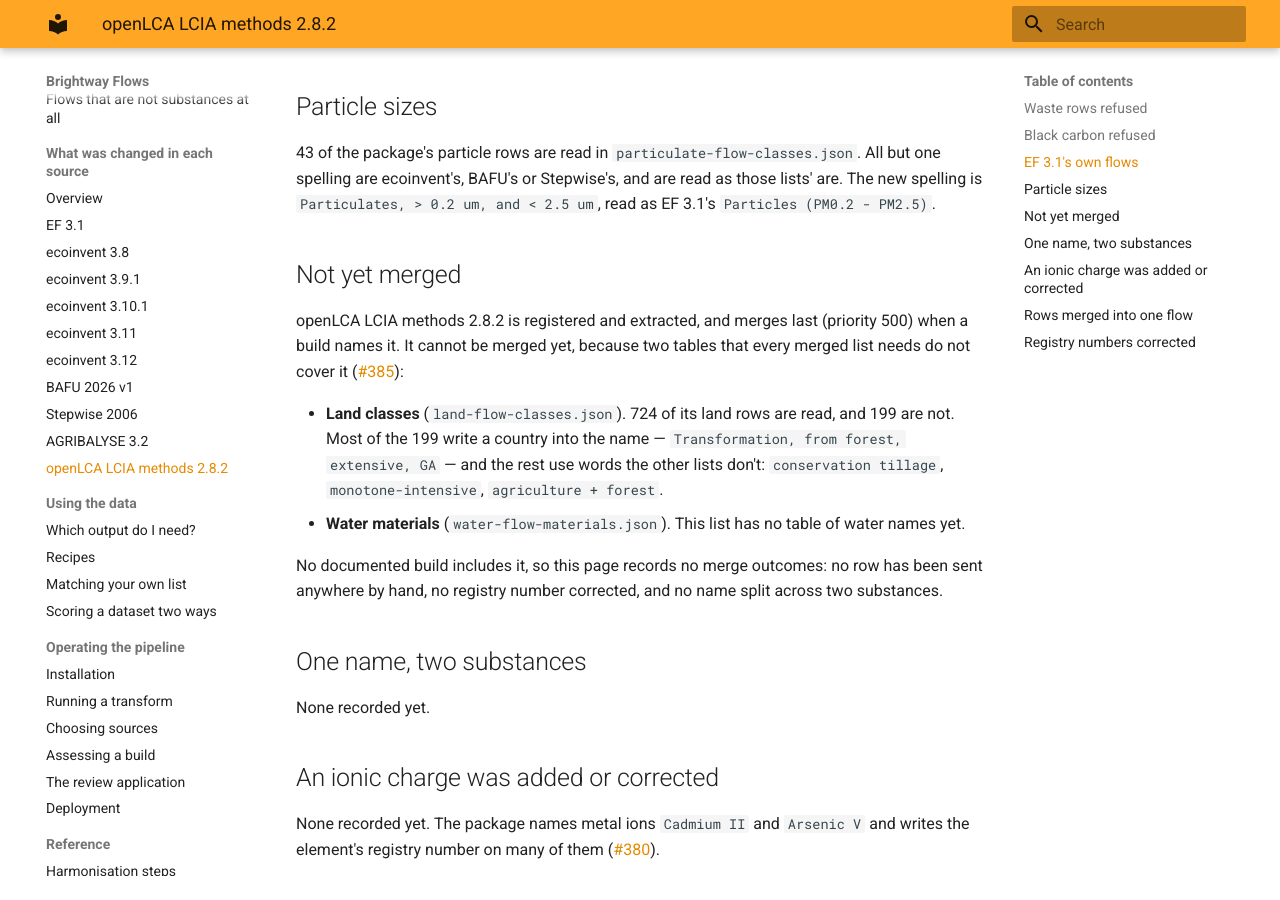
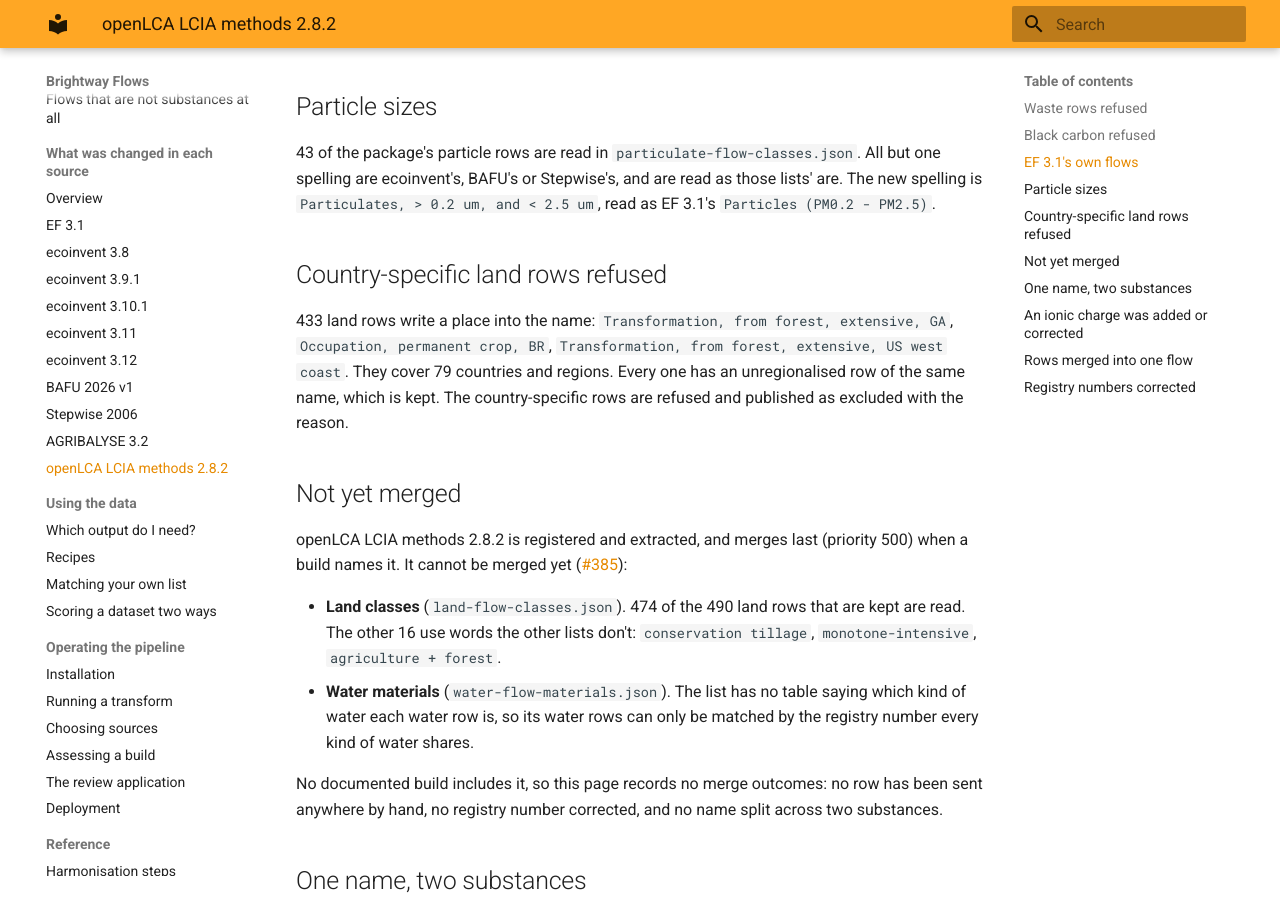
Before and after one commit to brightway-labs/brightway-flows, an MkDocs documentation site: the page built from docs/changes/openlca-2.8.2.md, in a window 1280 px wide and 900 px high, scrolled down 1814 px. Built offline with MkDocs 1.6.1 and Material for MkDocs 9.7.7, drawn with Linux system fonts in a browser that asks for light colours.

Commit message:
Refuse openLCA's 433 country-specific land rows and read the rest into the land table
Every land row with a place written into its name (79 countries and regions)
is refused in openlca-2.8.2-additional-flows.json; each has an unregionalised
row of the same name, which is kept. The land-table generator now reads
openLCA and skips refused rows: 474 of the 490 kept land rows are read, 19 new
land classes. 16 rows remain unread (#385).

```diff
--- a/docs/changes/openlca-2.8.2.md
+++ b/docs/changes/openlca-2.8.2.md
@@ -77,20 +77,26 @@
 those lists' are. The new spelling is `Particulates, > 0.2 um, and < 2.5 um`,
 read as EF 3.1's `Particles (PM0.2 - PM2.5)`.
 
+## Country-specific land rows refused
+
+433 land rows write a place into the name: `Transformation, from forest,
+extensive, GA`, `Occupation, permanent crop, BR`, `Transformation, from forest,
+extensive, US west coast`. They cover 79 countries and regions. Every one has
+an unregionalised row of the same name, which is kept. The country-specific
+rows are refused and published as excluded with the reason.
+
 ## Not yet merged
 
 openLCA LCIA methods 2.8.2 is registered and extracted, and merges last
-(priority 500) when a build names it. It cannot be merged yet, because two
-tables that every merged list needs do not cover it
+(priority 500) when a build names it. It cannot be merged yet
 ([#385](https://github.com/brightway-labs/brightway-flows/issues/385)):
 
-- **Land classes** (`land-flow-classes.json`). 724 of its land rows are read,
-  and 199 are not. Most of the 199 write a country into the name —
-  `Transformation, from forest, extensive, GA` — and the rest use words the
-  other lists don't: `conservation tillage`, `monotone-intensive`,
-  `agriculture + forest`.
-- **Water materials** (`water-flow-materials.json`). This list has no table of
-  water names yet.
+- **Land classes** (`land-flow-classes.json`). 474 of the 490 land rows that
+  are kept are read. The other 16 use words the other lists don't:
+  `conservation tillage`, `monotone-intensive`, `agriculture + forest`.
+- **Water materials** (`water-flow-materials.json`). The list has no table
+  saying which kind of water each water row is, so its water rows can only be
+  matched by the registry number every kind of water shares.
 
 No documented build includes it, so this page records no merge outcomes: no row
 has been sent anywhere by hand, no registry number corrected, and no name split
```
Also changed, not shown: docs/using/matching-your-own-list.md (+2 -2 lines), land-taxonomy-overview.md (+3 -2 lines), 7 other files.
